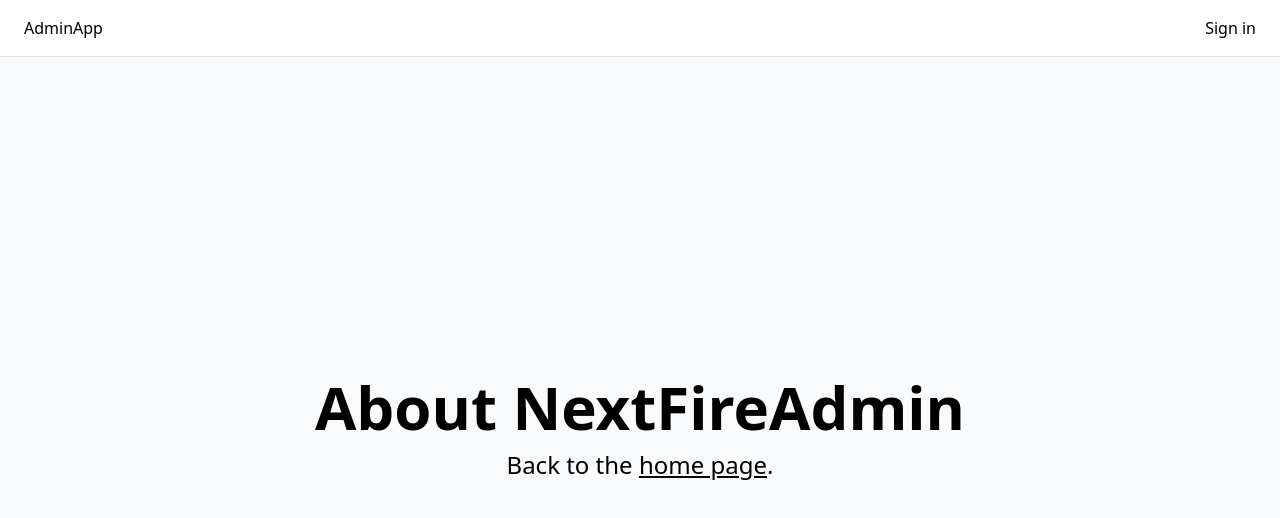
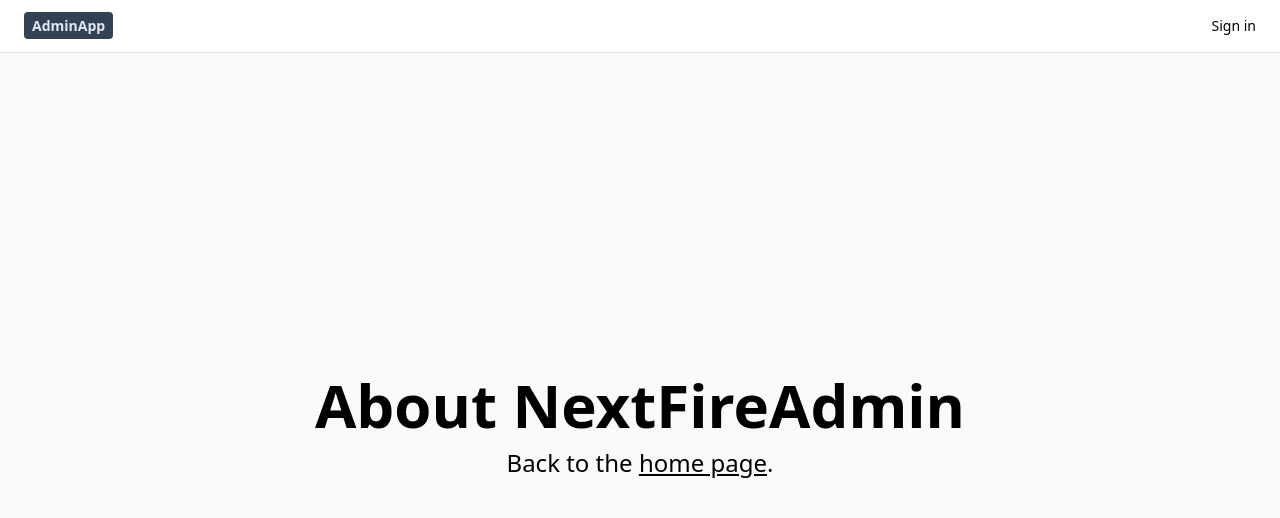
Before and after one commit to jaredkc/next-fire-admin, a Next.js app: page /about in a window 1280 px wide. Shown: the top 518 px of the page. Built offline with nearby package versions, Linux system fonts and the light colour scheme; no server answers.

Commit message:
tweak navbar presentation

```diff
--- a/components/Navbar.tsx
+++ b/components/Navbar.tsx
@@ -17,9 +17,9 @@ export default function Navbar() {
   };
 
   return (
-    <nav className="flex items-center justify-between w-full px-6 py-4 bg-white border-b">
+    <nav className="flex items-center justify-between w-full px-6 py-4 text-sm bg-white border-b">
       <Link href="/">
-        <a>AdminApp</a>
+        <a className='px-2 py-1 font-semibold rounded bg-slate-700 text-slate-200'>AdminApp</a>
       </Link>
 
       {user && (
```
